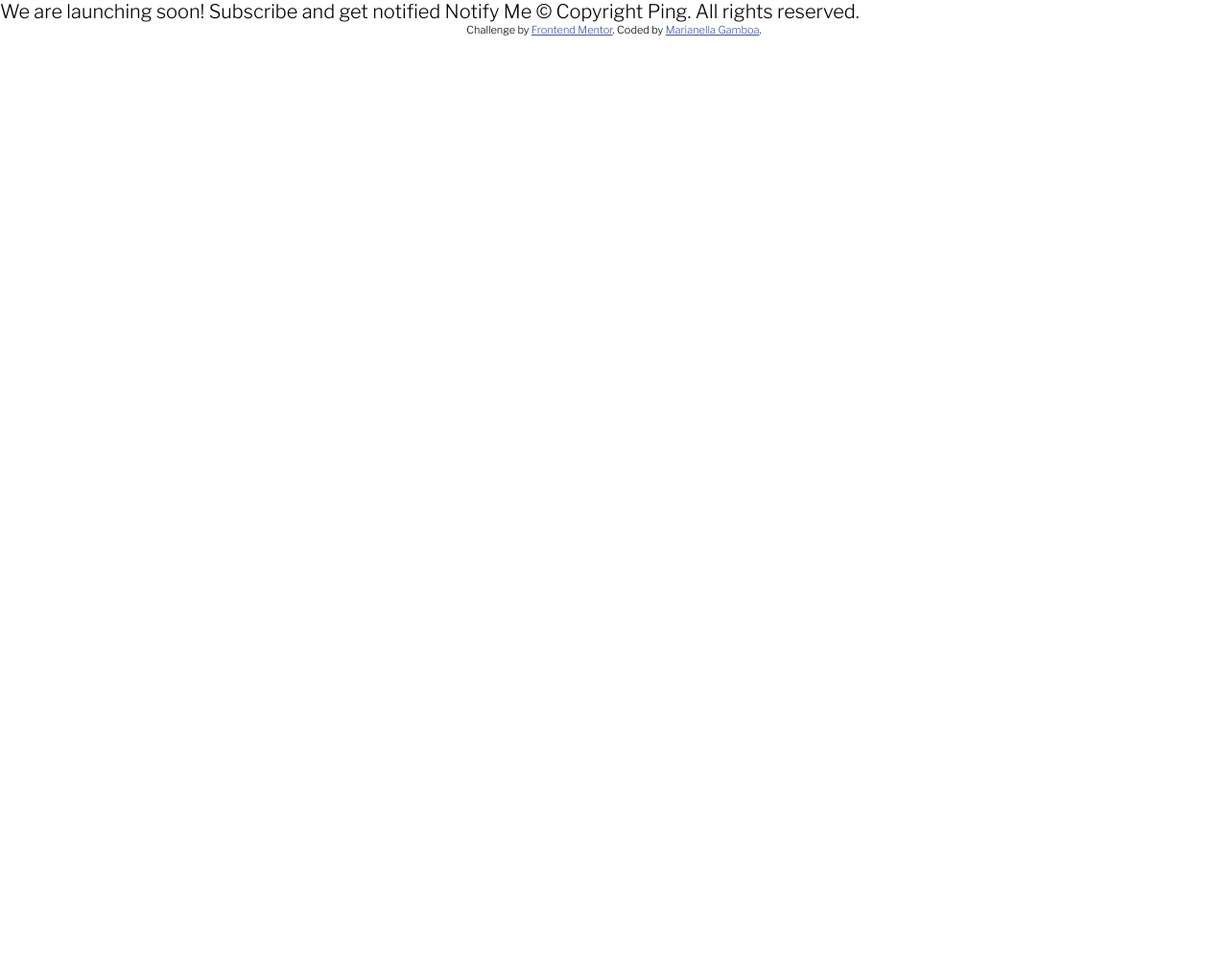
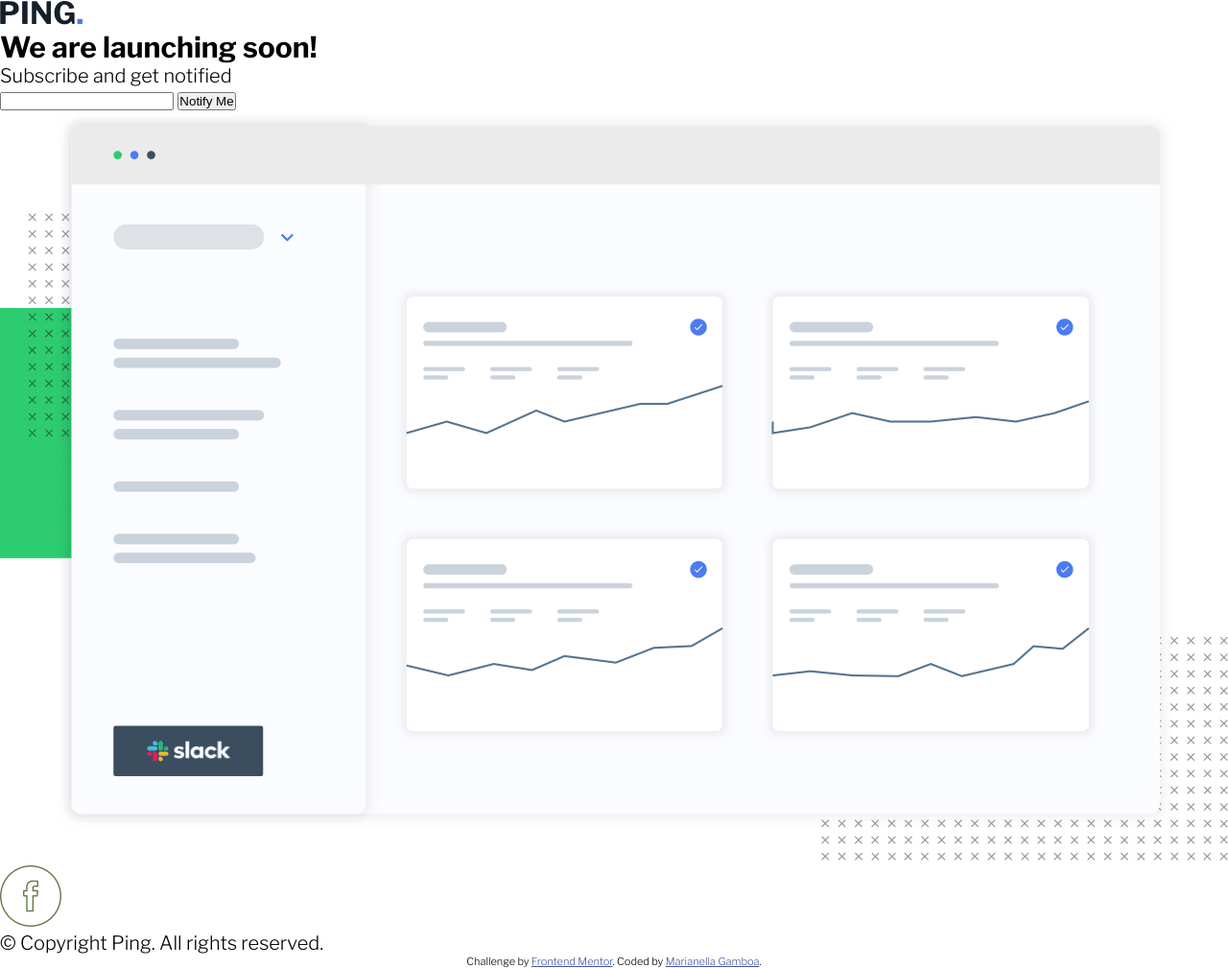
Before and after one commit to Marianellag1/ping-coming-soon-page, a plain HTML site: page index.html in a window 1280 px wide. Shown: the whole page at 96% size. Before the commit the page ends 800 px from the top, so only its background shows below. Drawn offline with nearby package versions, Linux system fonts and the light colour scheme.

Commit message:
saving changes, added icons to img file, not color i wanted, kept changing to green. will keep the green

```diff
--- a/assets/css/style.css
+++ b/assets/css/style.css
@@ -9,7 +9,7 @@
 
 :root {
     /* primary */
-    --blue: hsl(223, 87%, 63%);
+    --blue: hsl(223, 86%, 63%);
     /* secondary */
     --pale-blue: hsl(223, 100%, 88%);
     --light-blue: hsl(354, 100%, 66%);
--- a/index.html
+++ b/index.html
@@ -13,15 +13,25 @@
 </head>
 
 <body>
+  <section class="wrapper">
+    <img src="./images/logo.svg" alt="">
+    <div class="box">
+      <h1>We are launching <span>soon!</span></h1>
+      <p>Subscribe and get notified</p>
+      <form autocomplete="off">
+       <input type="email" name="email" id="email">
+       <button type="submit">Notify Me</button>
+      </form>
+      <img src="./images/illustration-dashboard.png" alt="chart img">
+      <div class="socials">
+        <img src="./images/facebook.png" alt="">
+        <img src="" alt="">
+        <img src="" alt="">
+      </div>
+      <p class="Copyright">&copy; Copyright Ping. All rights reserved.</p>
+    </div>
 
-  We are launching soon!
-
-  Subscribe and get notified
-
-  Notify Me
-
-  &copy; Copyright Ping. All rights reserved.
-
+  </section>
   <footer>
     <p class="attribution footer">
       Challenge by <a href="https://www.frontendmentor.io?ref=challenge" target="_blank">Frontend Mentor</a>.
```
Also changed, not shown: images/facebook (1).png (added), images/facebook.png (added), images/instagram (1).png (added), images/instagram.png (added), images/twitter (1).png (added), images/twitter.png (added).
